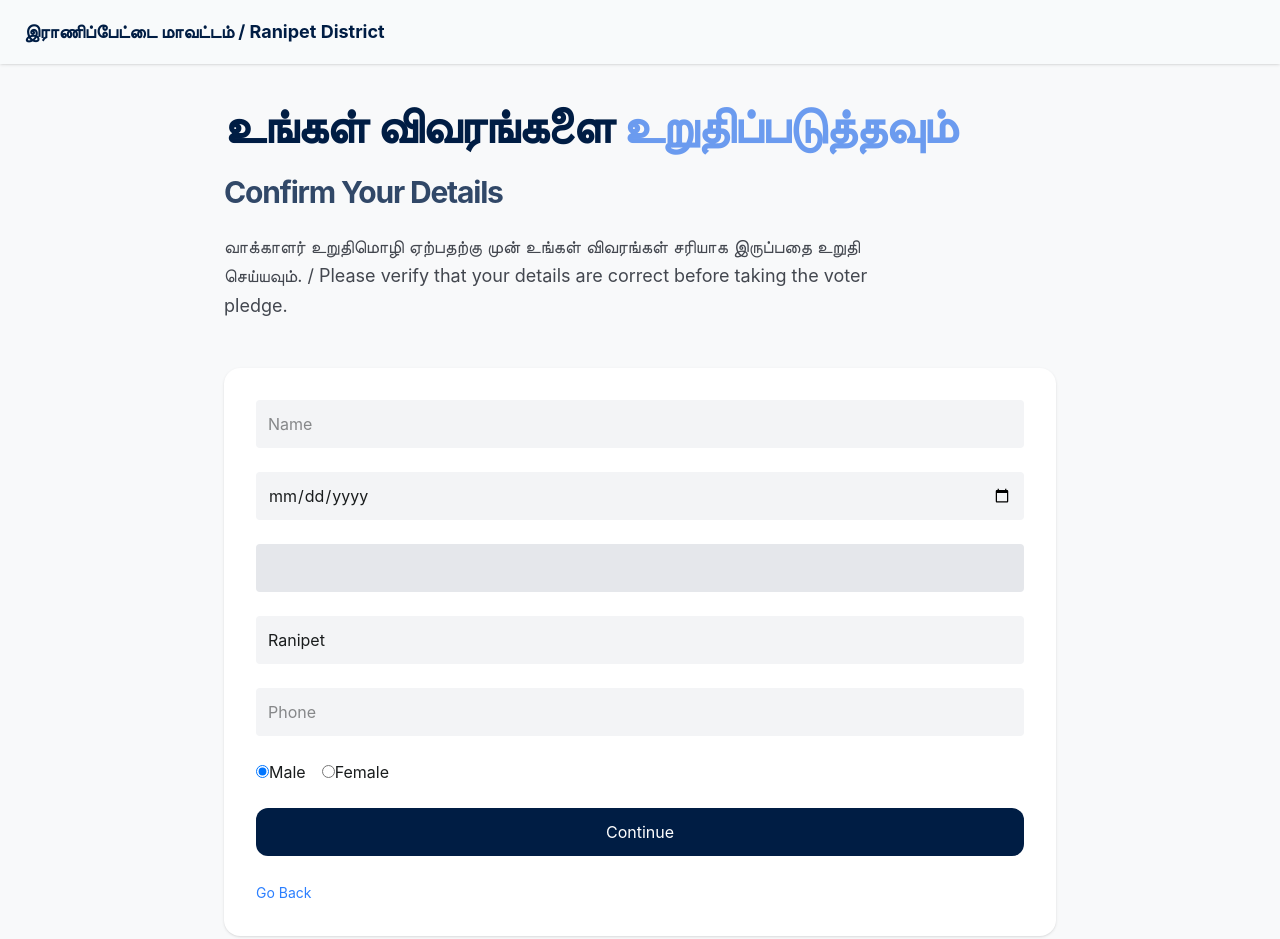
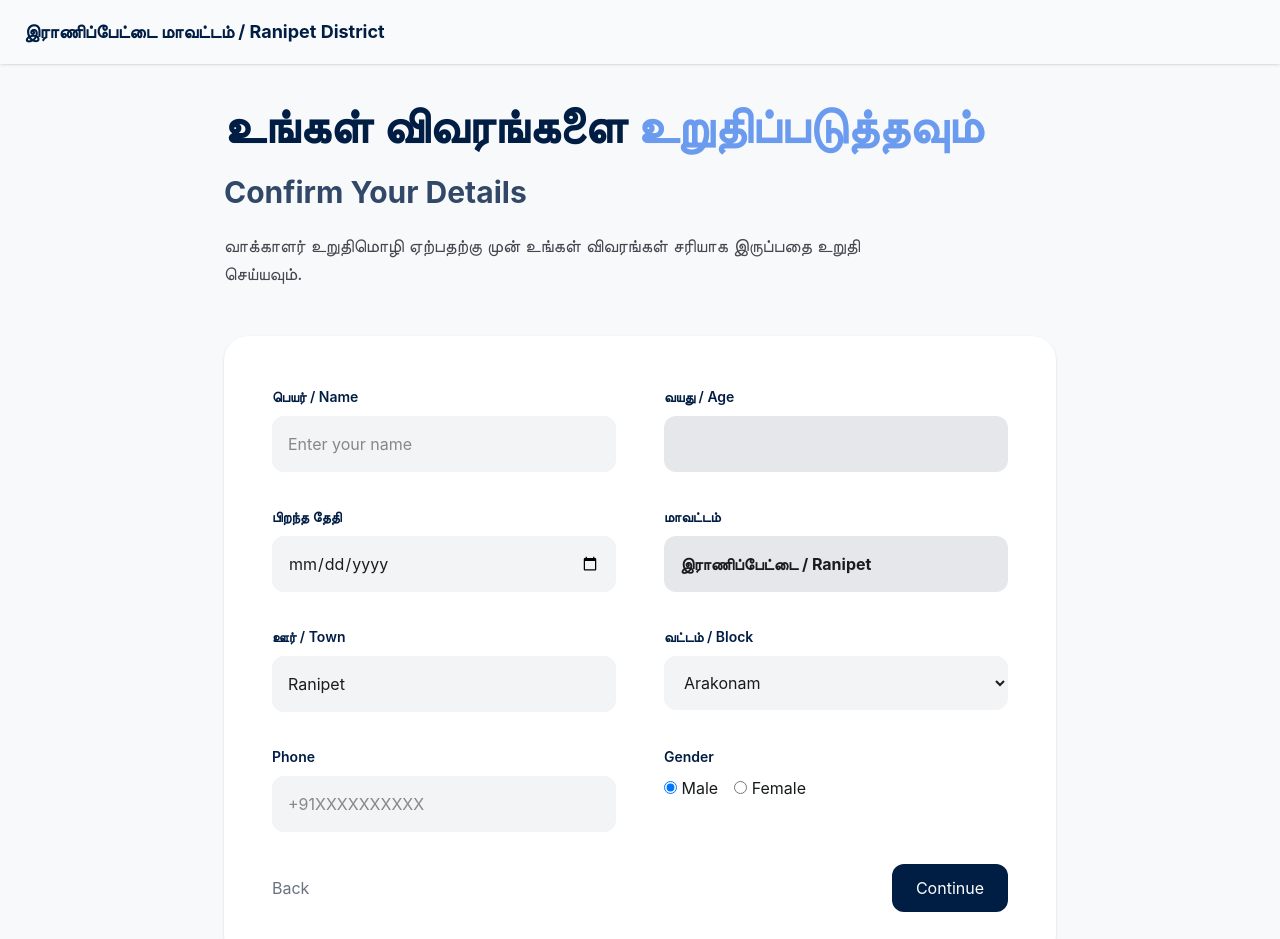
Before and after one commit to Dharunganesh/vote_pledge, a React (Vite) app: page /userDetails in a window 1280 px wide. Shown: the top 939 px of the page. Built offline with nearby package versions, Linux system fonts and the light colour scheme; no server answers.

Commit message:
Update UserDetails.jsx

```diff
--- a/src/Pages/UserDetails.jsx
+++ b/src/Pages/UserDetails.jsx
@@ -103,7 +103,7 @@ export default function UserDetails() {
 
         {/* Title */}
         <div className="mb-12">
-  <h1 className="text-4xl md:text-5xl font-extrabold text-[#001d44] leading-tight tracking-tight mb-4">
+          <h1 className="text-4xl md:text-5xl font-extrabold text-[#001d44] leading-tight mb-4">
             உங்கள் விவரங்களை{" "}
             <span className="text-[#6b9bef]">உறுதிப்படுத்தவும்</span>
             <br />
@@ -112,66 +112,103 @@ export default function UserDetails() {
             </span>
           </h1>
 
-  <p className="text-[#43474f] max-w-2xl text-lg leading-relaxed">
+          <p className="text-[#43474f] max-w-2xl text-lg">
             வாக்காளர் உறுதிமொழி ஏற்பதற்கு முன் உங்கள் விவரங்கள் சரியாக இருப்பதை
-    உறுதி செய்யவும். / Please verify that your details are correct before
-    taking the voter pledge.
+            உறுதி செய்யவும்.
           </p>
         </div>
 
-        {/* Form */}
-        <div className="bg-white rounded-2xl p-8 shadow">
-          <form className="space-y-6" onSubmit={handleSubmit}>
+        {/* Form Card */}
+        <div className="bg-white rounded-3xl p-8 md:p-12 shadow">
+          <form className="space-y-8" onSubmit={handleSubmit}>
+
+            <div className="grid grid-cols-1 md:grid-cols-2 gap-x-12 gap-y-8">
 
               {/* Name */}
+              <div>
+                <label className="text-sm font-semibold text-[#001d44]">பெயர் / Name</label>
                 <input
                   name="name"
-              placeholder="Name"
                   value={formData.name}
                   onChange={handleChange}
-              className="w-full p-3 bg-gray-100 rounded"
+                  placeholder="Enter your name"
+                  className="w-full bg-gray-100 p-4 rounded-xl mt-2"
                   required
                 />
+              </div>
+
+              {/* Age */}
+              <div>
+                <label className="text-sm font-semibold text-[#001d44]">வயது / Age</label>
+                <input value={age} readOnly className="w-full bg-gray-200 p-4 rounded-xl mt-2" />
+              </div>
 
               {/* DOB */}
+              <div>
+                <label className="text-sm font-semibold text-[#001d44]">பிறந்த தேதி</label>
                 <input
                   type="date"
                   name="dob"
                   value={formData.dob}
                   onChange={handleChange}
-              className="w-full p-3 bg-gray-100 rounded"
+                  className="w-full bg-gray-100 p-4 rounded-xl mt-2"
                   required
                 />
+              </div>
 
-            {/* Age */}
-            <input
-              value={age}
-              readOnly
-              className="w-full p-3 bg-gray-200 rounded"
-            />
+              {/* District */}
+              <div>
+                <label className="text-sm font-semibold text-[#001d44]">மாவட்டம்</label>
+                <div className="bg-gray-200 p-4 rounded-xl mt-2 font-bold">
+                  இராணிப்பேட்டை / Ranipet
+                </div>
+              </div>
 
               {/* Town */}
+              <div>
+                <label className="text-sm font-semibold text-[#001d44]">ஊர் / Town</label>
                 <input
                   name="town"
-              placeholder="Town"
                   value={formData.town}
                   onChange={handleChange}
-              className="w-full p-3 bg-gray-100 rounded"
+                  className="w-full bg-gray-100 p-4 rounded-xl mt-2"
                   required
                 />
+              </div>
+
+              {/* Block */}
+              <div>
+                <label className="text-sm font-semibold text-[#001d44]">வட்டம் / Block</label>
+                <select
+                  name="block"
+                  value={formData.block}
+                  onChange={handleChange}
+                  className="w-full bg-gray-100 p-4 rounded-xl mt-2"
+                >
+                  <option value="Arakonam">Arakonam</option>
+                  <option value="Arcot">Arcot</option>
+                  <option value="Walaja">Walaja</option>
+                  <option value="Nemili">Nemili</option>
+                </select>
+              </div>
 
               {/* Phone */}
+              <div>
+                <label className="text-sm font-semibold text-[#001d44]">Phone</label>
                 <input
                   name="phone_number"
-              placeholder="Phone"
                   value={formData.phone_number}
                   onChange={handleChange}
-              className="w-full p-3 bg-gray-100 rounded"
+                  placeholder="+91XXXXXXXXXX"
+                  className="w-full bg-gray-100 p-4 rounded-xl mt-2"
                   required
                 />
+              </div>
 
               {/* Gender */}
-            <div className="flex gap-4">
+              <div>
+                <label className="text-sm font-semibold text-[#001d44]">Gender</label>
+                <div className="flex gap-4 mt-2">
                   <label>
                     <input
                       type="radio"
@@ -179,10 +216,8 @@ export default function UserDetails() {
                       value="male"
                       checked={formData.gender === 'male'}
                       onChange={handleChange}
-                />
-                Male
+                    /> Male
                   </label>
-
                   <label>
                     <input
                       type="radio"
@@ -190,35 +225,35 @@ export default function UserDetails() {
                       value="female"
                       checked={formData.gender === 'female'}
                       onChange={handleChange}
-                />
-                Female
+                    /> Female
                   </label>
                 </div>
+              </div>
 
-            {/* Submit */}
-            <button
-              type="submit"
-              disabled={submitting}
-              className="w-full bg-[#001d44] text-white py-3 rounded-xl"
-            >
-              {submitting ? 'Saving...' : 'Continue'}
-            </button>
+            </div>
 
             {/* Messages */}
             {errorMessage && <p className="text-red-500">{errorMessage}</p>}
             {successMessage && <p className="text-green-500">{successMessage}</p>}
 
-            {/* Back */}
+            {/* Buttons */}
+            <div className="flex justify-between mt-6">
+              <button type="button" onClick={() => navigate('/')} className="text-gray-500">
+                Back
+              </button>
+
               <button
-              type="button"
-              onClick={() => navigate('/')}
-              className="text-blue-500 text-sm"
+                type="submit"
+                disabled={submitting}
+                className="bg-[#001d44] text-white px-6 py-3 rounded-xl"
               >
-              Go Back
+                {submitting ? 'Saving...' : 'Continue'}
               </button>
+            </div>
 
           </form>
         </div>
+
       </main>
     </div>
   )
```
Lines whose indentation alone changed are shown as unchanged.
